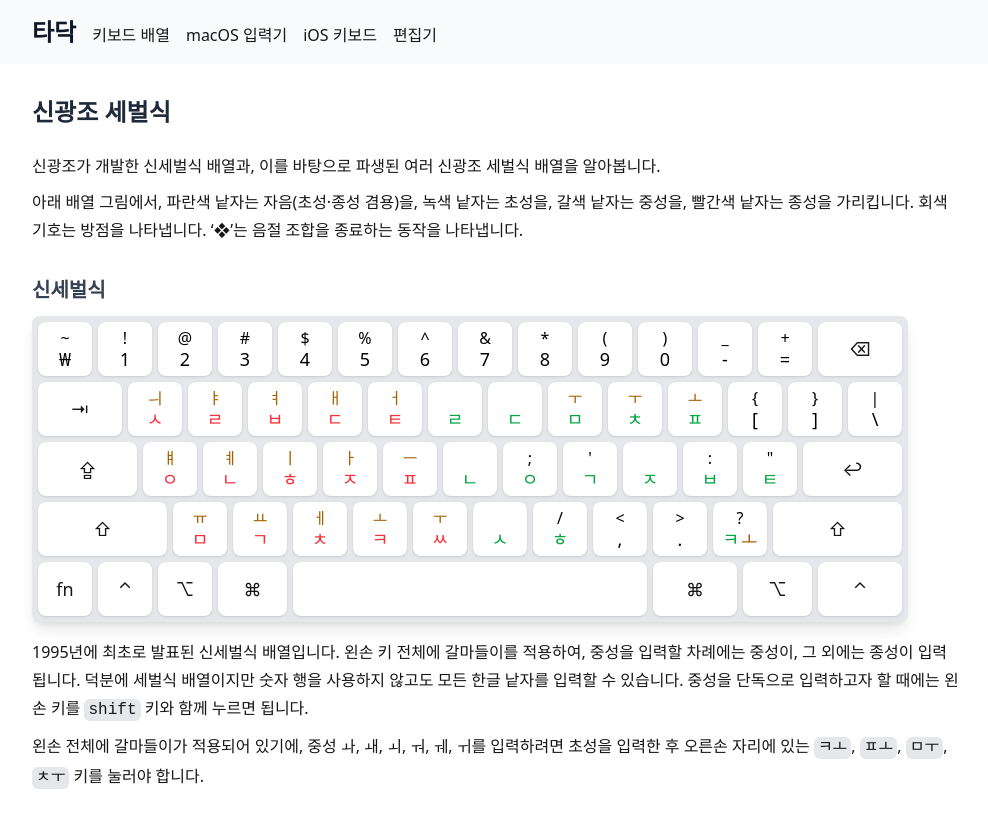
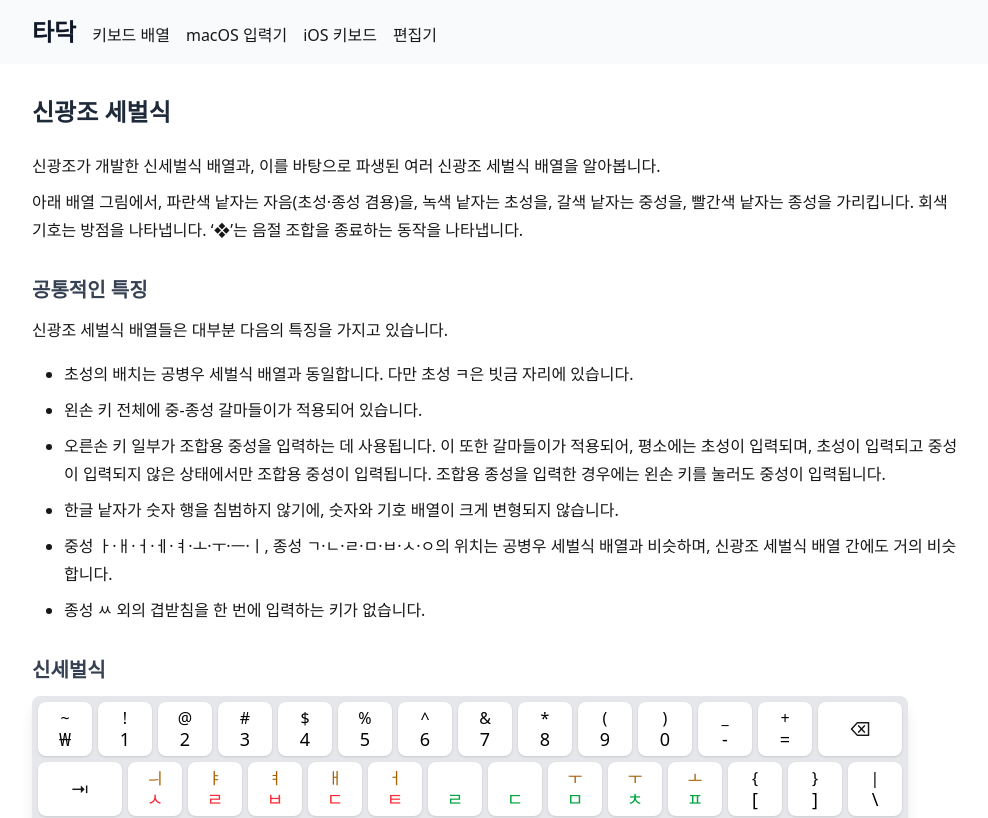
Before and after one commit to KangWH/tadak-docs, a Next.js app: page /docs/layouts/threeset/shin in a window 1280 px wide. Shown: the top 818 px of the page, without its empty margins (144-1132 px from the left). Built offline with nearby package versions, Linux system fonts and the light colour scheme; a web font is replaced by a local one.

Commit message:
신세벌식 배열 공통 특징 설명 추가

```diff
--- a/app/docs/layouts/threeset/shin/page.tsx
+++ b/app/docs/layouts/threeset/shin/page.tsx
@@ -7,6 +7,17 @@ export default function Layouts() {
       <h2>신광조 세벌식</h2>
       <p>신광조가 개발한 신세벌식 배열과, 이를 바탕으로 파생된 여러 신광조 세벌식 배열을 알아봅니다.</p>
       <p>아래 배열 그림에서, 파란색 낱자는 자음(초성·종성 겸용)을, 녹색 낱자는 초성을, 갈색 낱자는 중성을, 빨간색 낱자는 종성을 가리킵니다. 회색 기호는 방점을 나타냅니다. ‘❖’는 음절 조합을 종료하는 동작을 나타냅니다.</p>
+
+      <h3>공통적인 특징</h3>
+      <p>신광조 세벌식 배열들은 대부분 다음의 특징을 가지고 있습니다.</p>
+      <ul>
+        <li>초성의 배치는 공병우 세벌식 배열과 동일합니다. 다만 초성 ㅋ은 빗금 자리에 있습니다.</li>
+        <li>왼손 키 전체에 중-종성 갈마들이가 적용되어 있습니다.</li>
+        <li>오른손 키 일부가 조합용 중성을 입력하는 데 사용됩니다. 이 또한 갈마들이가 적용되어, 평소에는 초성이 입력되며, 초성이 입력되고 중성이 입력되지 않은 상태에서만 조합용 중성이 입력됩니다. 조합용 종성을 입력한 경우에는 왼손 키를 눌러도 중성이 입력됩니다.</li>
+        <li>한글 낱자가 숫자 행을 침범하지 않기에, 숫자와 기호 배열이 크게 변형되지 않습니다.</li>
+        <li>중성 ㅏ·ㅐ·ㅓ·ㅔ·ㅕ·ㅗ·ㅜ·ㅡ·ㅣ, 종성 ㄱ·ㄴ·ㄹ·ㅁ·ㅂ·ㅅ·ㅇ의 위치는 공병우 세벌식 배열과 비슷하며, 신광조 세벌식 배열 간에도 거의 비슷합니다.</li>
+        <li>종성 ㅆ 외의 겹받침을 한 번에 입력하는 키가 없습니다.</li>
+      </ul>
 
       <h3>신세벌식</h3>
       <Keyboard labelData={shinThreeSetLayout} />
```
